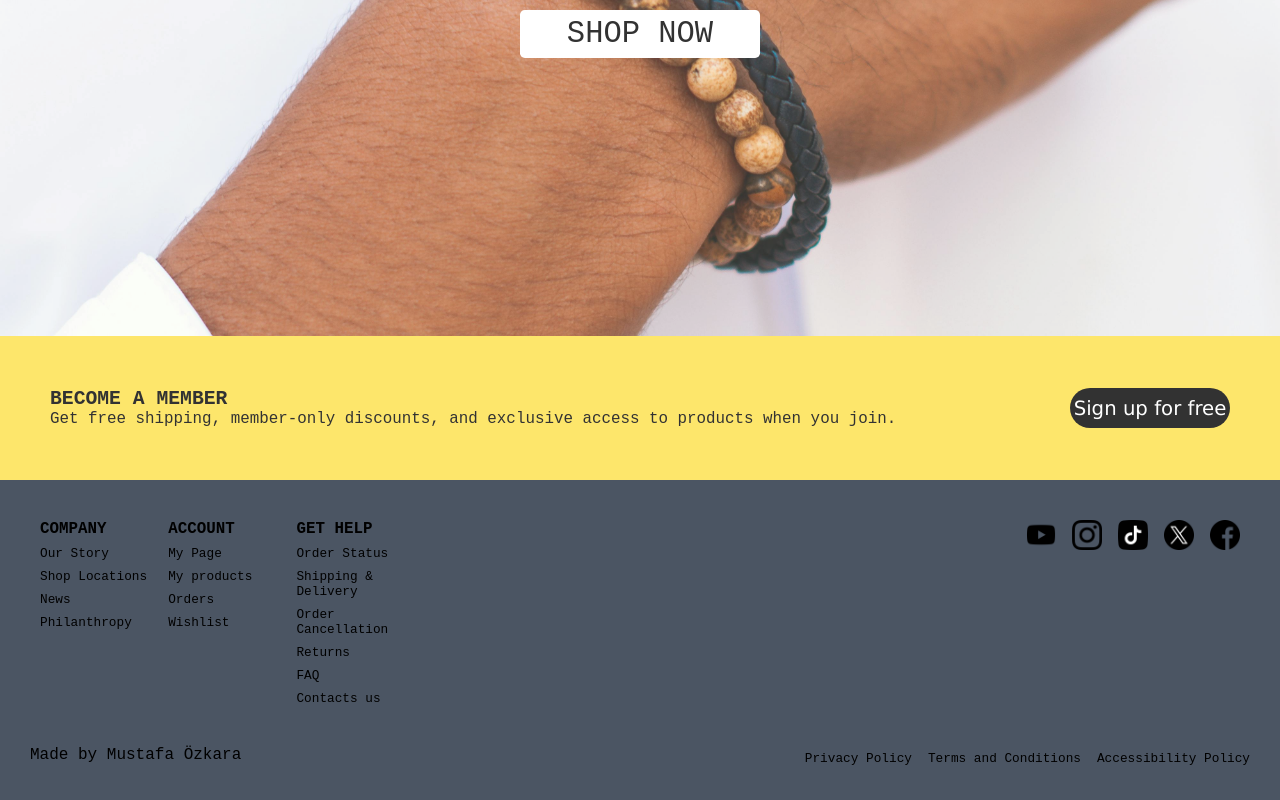
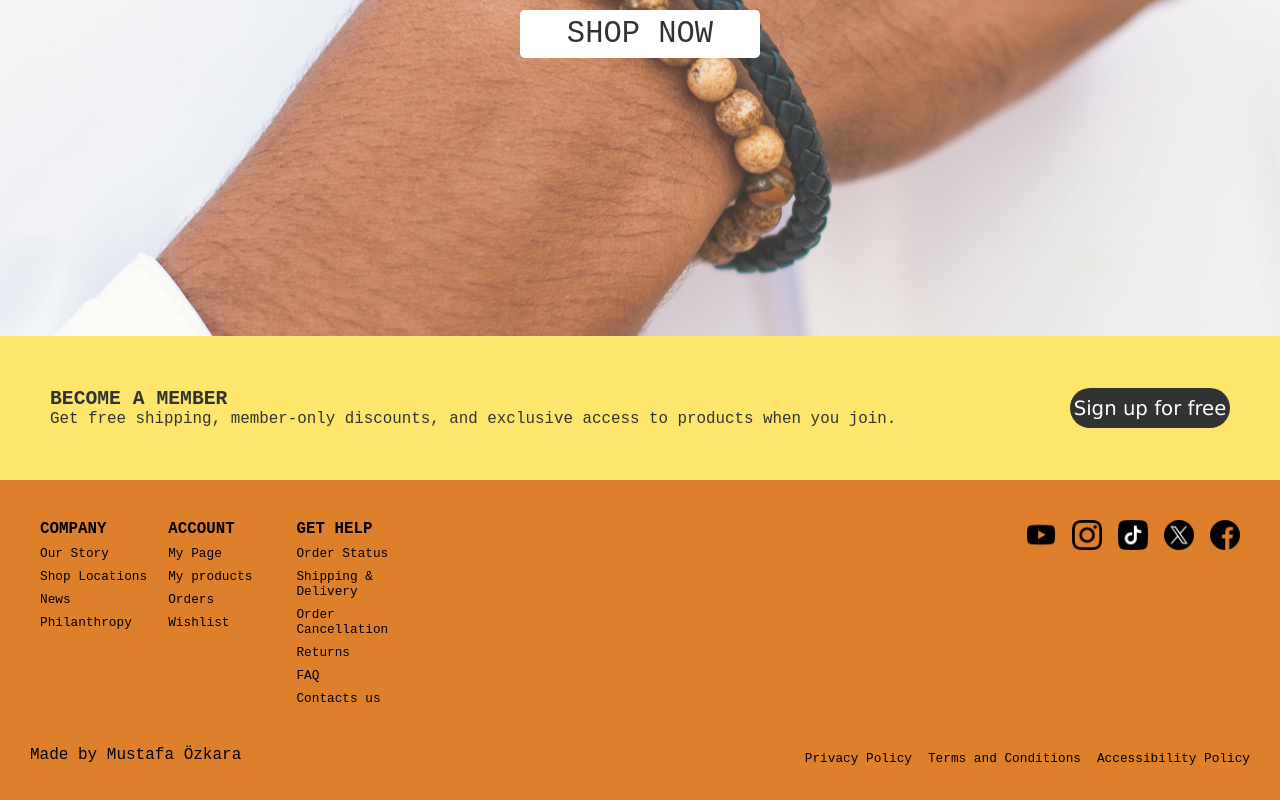
Before and after one commit to Mustafa1908/shopping-cart, a React (Vite) app: page / in a window 1280 px wide. Shown: the part 522-1322 px from the top of the page. Built offline with nearby package versions, Linux system fonts and the light colour scheme.

Commit message:
Change linkcontainer background color

```diff
--- a/src/components/Footer/Footer.module.css
+++ b/src/components/Footer/Footer.module.css
@@ -63,7 +63,7 @@
 .linkContainer {
   display: flex;
   flex-direction: column;
-  background-color: #4b5563;
+  background-color: #de7f2b;
   min-height: 20rem;
 }
 
```
